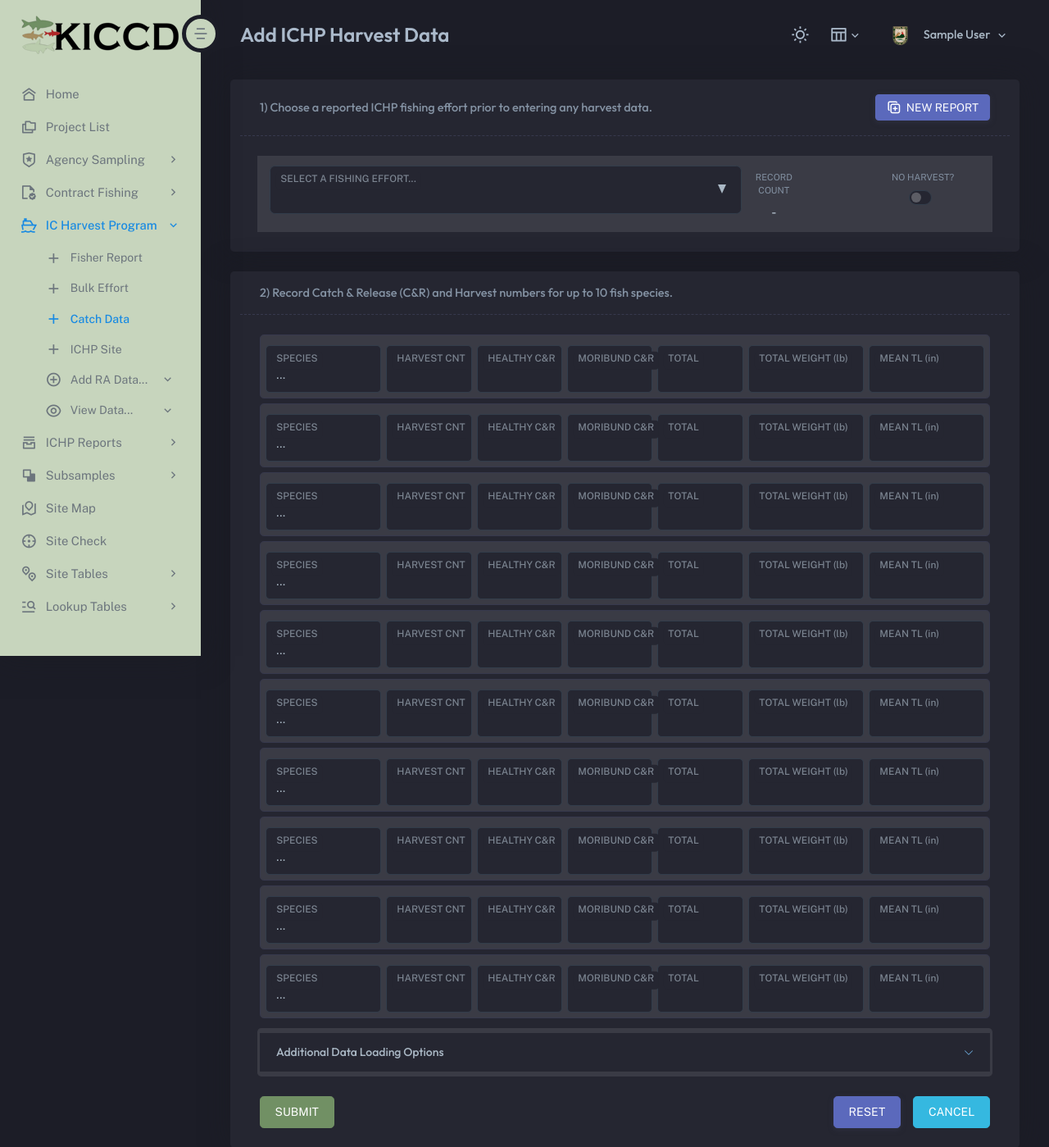
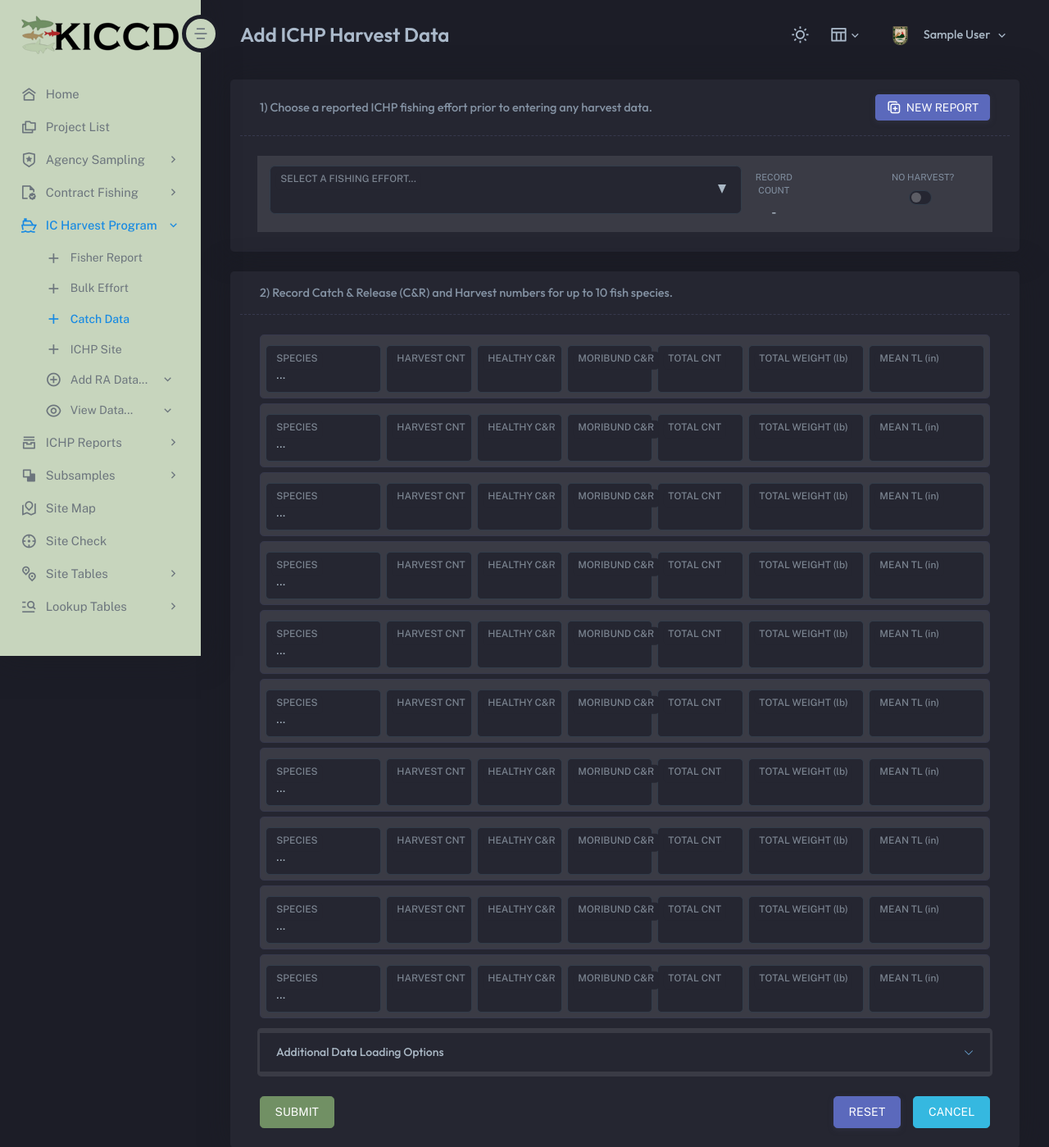
Before and after one commit to FishDev223/KICCD_DJ, a Django app: page /fishing/ichp/fisher_reports/harvest/add/ in a window 1280 px wide. Shown: the top 1399 px of the page at 82% size. Run offline with Django 5.2, Linux system fonts and the light colour scheme; the visitor is signed in with stand-in values (Sample User, id 1); data that the repository does not hold is empty; some libraries are stand-ins or nearby versions.

Commit message:
ICHP catch bulk form template adjustments

```diff
--- a/kiccd_app/templates/kiccd_app/pages/ichp-catch-bulk-form.html
+++ b/kiccd_app/templates/kiccd_app/pages/ichp-catch-bulk-form.html
@@ -98,7 +98,7 @@
                                             <div class="text-danger small">{{ form.harvest_cnt.errors|striptags }}</div>
                                         {% endif %}
                                     </div>
-                                    <div class="col-md-3 mt-md-0">
+                                    <div class="col-md-3 col-4 mt-md-0">
                                         <div class="form-floating">
                                             {{ form.rel_healthy_cnt }}
                                             <label class="form-label" for="{{ form.rel_healthy_cnt.id_for_label }}">HEALTHY C&R</label>
@@ -107,7 +107,7 @@
                                             <div class="text-danger small">{{ form.rel_healthy_cnt.errors|striptags }}</div>
                                         {% endif %}
                                     </div>
-                                    <div class="col-md-3 mt-md-0">
+                                    <div class="col-md-3 col-4 mt-md-0">
                                         <div class="form-floating">
                                             {{ form.rel_moribund_cnt }}
                                             <label class="form-label" for="{{ form.rel_moribund_cnt.id_for_label }}">MORIBUND C&R</label>
@@ -116,11 +116,12 @@
                                             <div class="text-danger small">{{ form.rel_moribund_cnt.errors|striptags }}</div>
                                         {% endif %}
                                     </div>
-                                    <div class="col-md-3 mt-md-0">
+                                    <div class="col-md-3 col-4 mt-md-0">
                                         <div class="form-floating">
                                             {{ form.total_cnt }}
-                                            <label class="d-none d-md-block form-label" for="{{ form.total_cnt.id_for_label }}">TOTAL</label>
-                                            <label class="d-block d-md-none form-label" for="{{ form.total_cnt.id_for_label }}">TOTAL COUNT</label>
+
+                                        <label class="d-none d-md-block form-label" for="{{ form.total_cnt.id_for_label }}">TOTAL CNT</label>
+                                        <label class="d-block d-md-none form-label" for="{{ form.total_cnt.id_for_label }}">TOTAL</label>
                                         </div>
                                         {% if form.total_cnt.errors %}
                                             <div class="text-danger small">{{ form.total_cnt.errors|striptags }}</div>
@@ -129,7 +130,7 @@
                                 </div>
 
                                 </div>
-                                <div class="col-md-2">
+                                <div class="col-md-2 col-7">
                                     <div class="form-floating">
                                         {{ form.reported_weight_lb }}
                                         <label class="form-label" for="{{ form.reported_weight_lb.id_for_label }}">TOTAL WEIGHT (lb)</label>
@@ -138,11 +139,11 @@
                                         <div class="text-danger small">{{ form.reported_weight_lb.errors|striptags }}</div>
                                     {% endif %}
                                 </div>
-                                <div class="col-md-2">
+                                <div class="col-md-2 col-5">
                                     <div class="form-floating">
                                         {{ form.reported_mean_length_in }}
                                         <label class="d-none d-md-block form-label" for="{{ form.reported_mean_length_in.id_for_label }}">MEAN TL (in)</label>
-                                        <label class="d-block d-md-none form-label" for="{{ form.reported_mean_length_in.id_for_label }}">MEAN LENGTH (in)</label>
+                                        <label class="d-block d-md-none form-label" for="{{ form.reported_mean_length_in.id_for_label }}">MEAN Length (in)</label>
                                     </div>
                                     {% if form.reported_mean_length_in.errors %}
                                         <div class="text-danger small">{{ form.reported_mean_length_in.errors|striptags }}</div>
```
